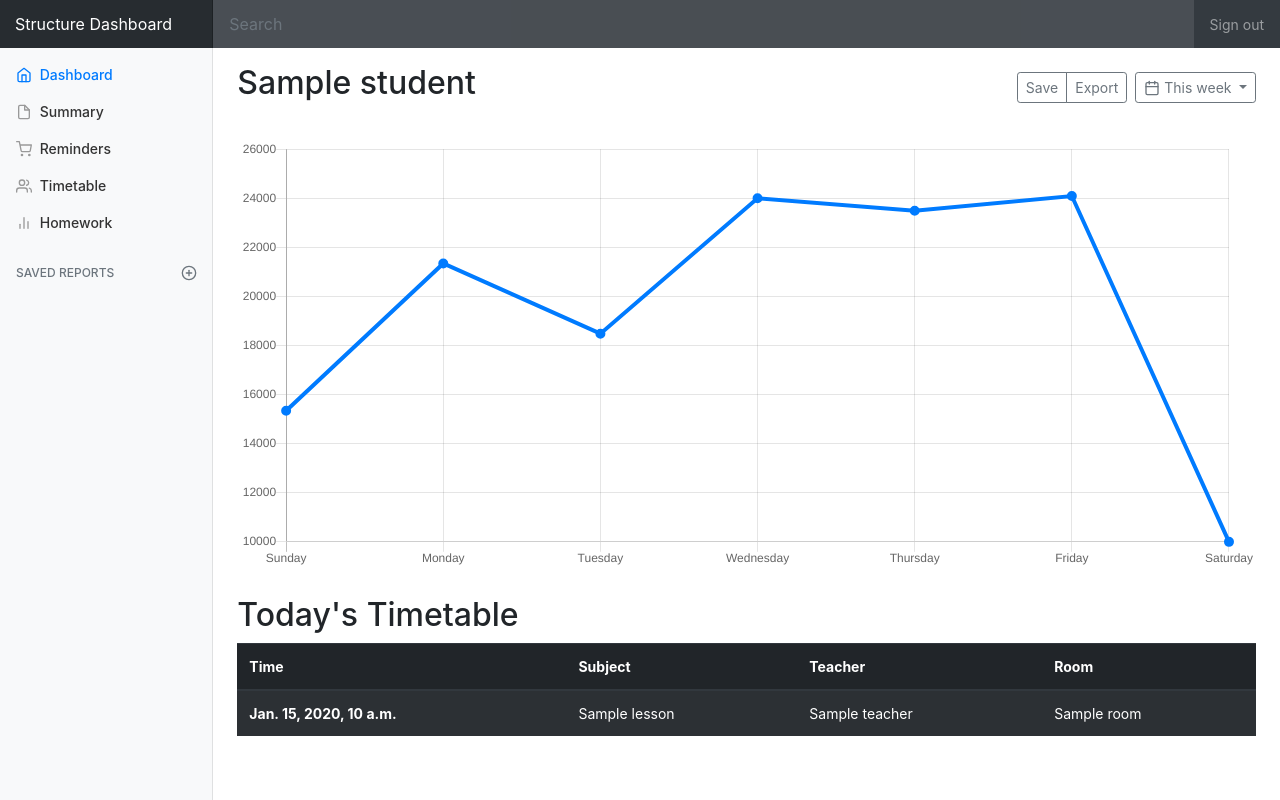
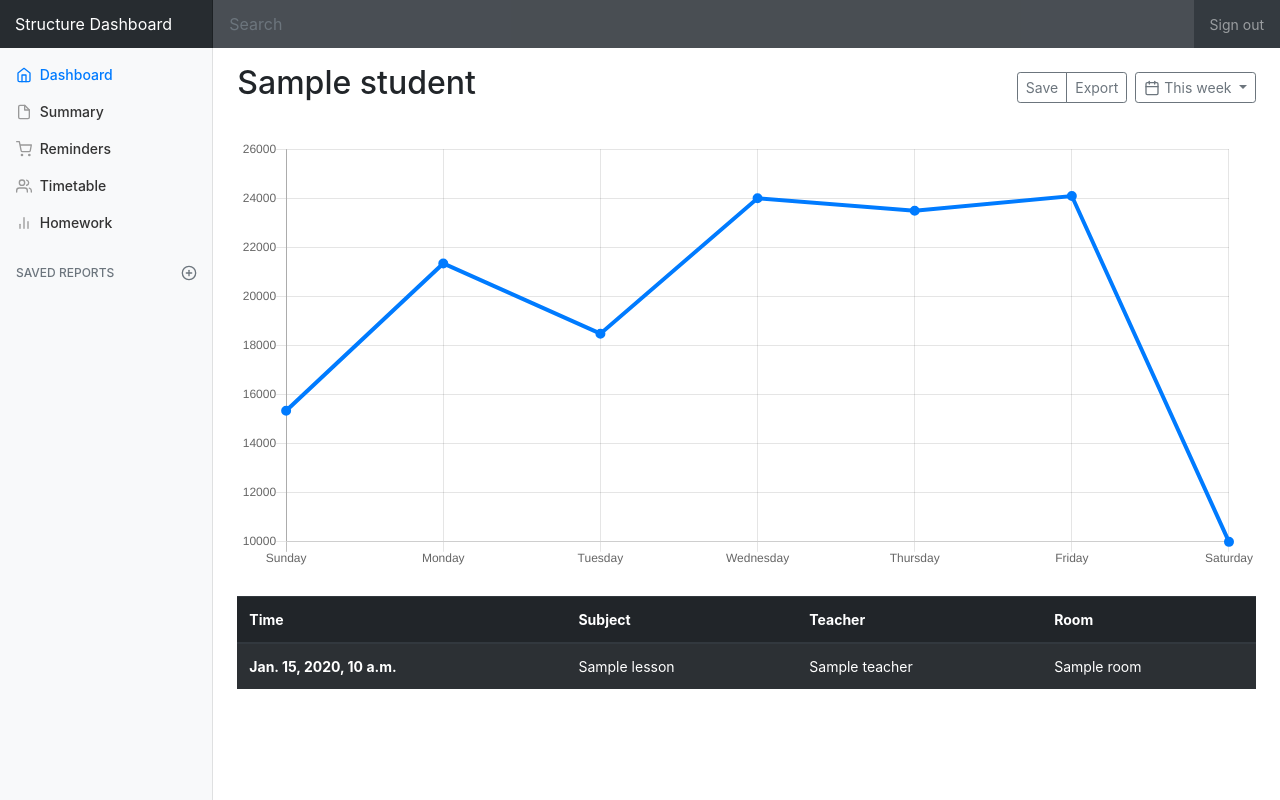
Before and after one commit to AnonGuy/structure, a Django app: template structure_server/dashboard/templates/dashboard.html in a window 1280 px wide. Run offline with Django 3.2, Linux system fonts and the light colour scheme; the template is opened without the code that fills it: most values are stand-ins (such as "Sample title", 1, 10 or a date in 2020); data that the repository does not hold is empty; some libraries are stand-ins or nearby versions.

Commit message:
Update dashboard.html

```diff
--- a/structure_server/dashboard/templates/dashboard.html
+++ b/structure_server/dashboard/templates/dashboard.html
@@ -107,8 +107,6 @@
           </div>
 
           <canvas class="my-4" id="myChart" width="900" height="380"></canvas>
-
-          <h2>Today's Timetable</h2>
           <table class="table table-striped table-dark">
             <thead>
               <tr>
```
